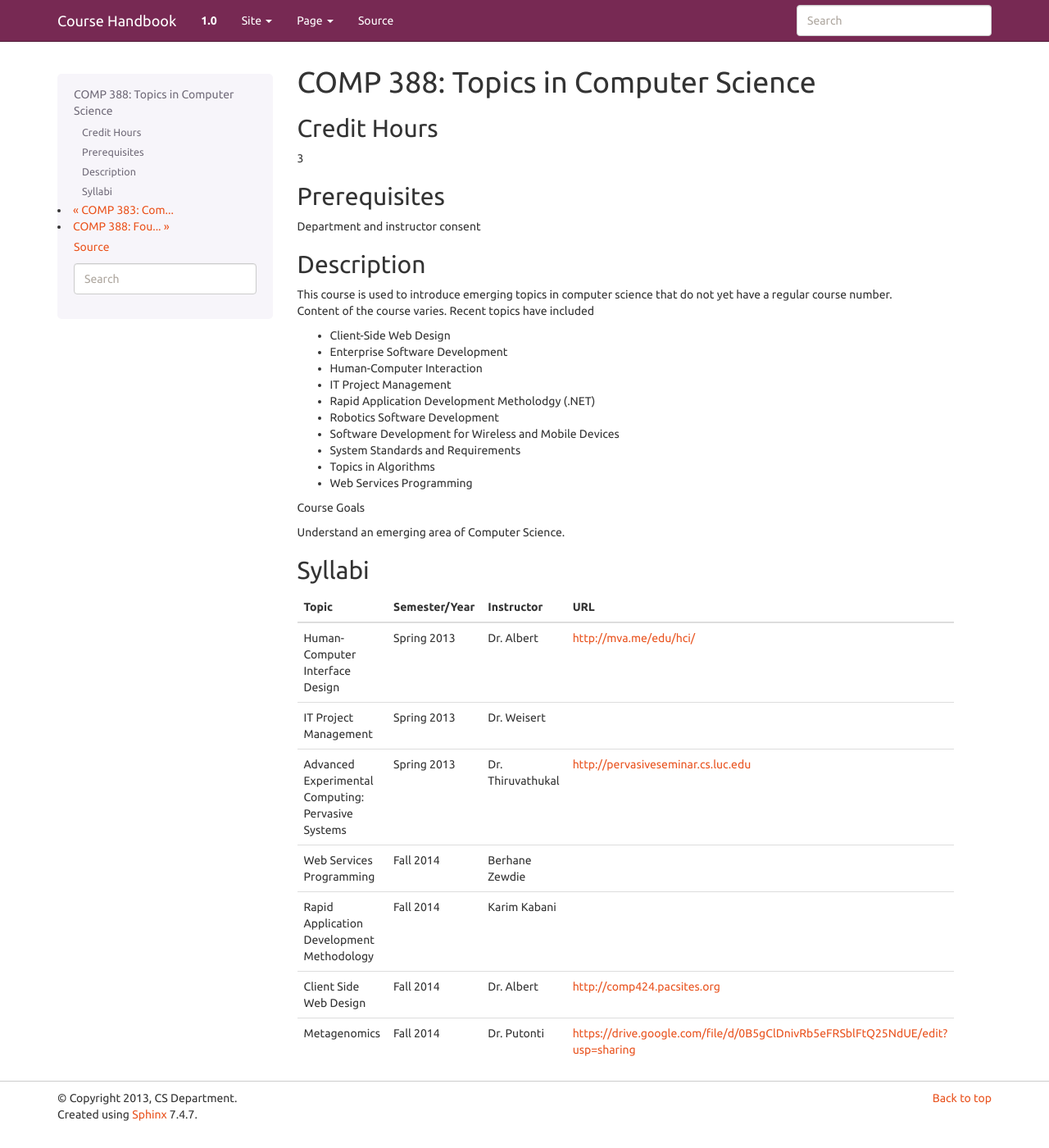
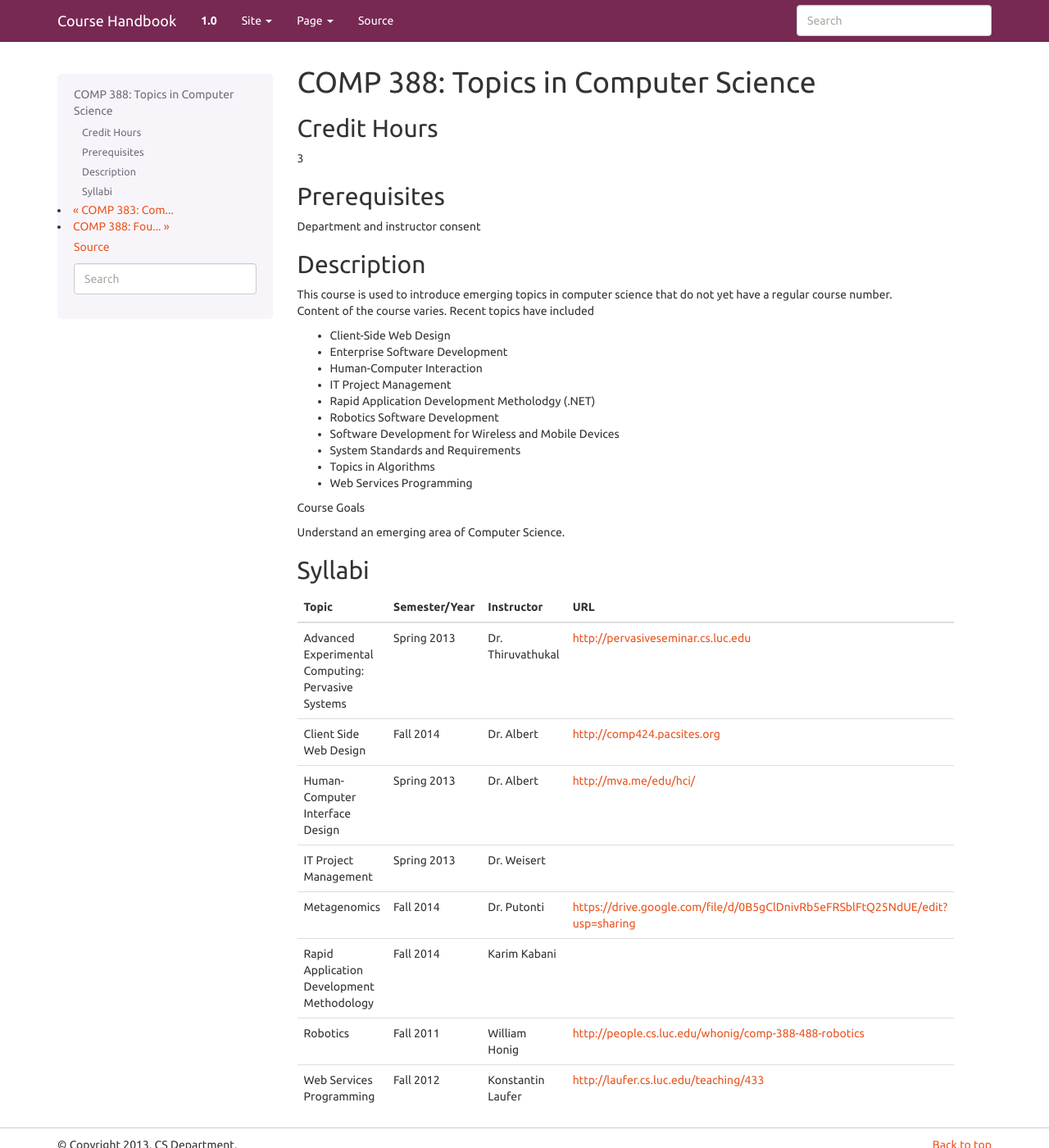
Before and after one commit to kyang5/coursedescriptions, a Sphinx documentation site: the page built from source/comp388.rst, in a window 1280 px wide and 1400 px high. Shown: the whole window at 82% size. Built offline with Sphinx 7.4.7, drawn with Linux system fonts in a browser that asks for light colours.

Commit message:
Updated syllabus info for COMP 388

```diff
--- a/source/comp388.rst
+++ b/source/comp388.rst
@@ -41,10 +41,11 @@ Syllabi
    	:header: "Topic", "Semester/Year", "Instructor", "URL"
    	:widths: 40, 15, 25, 50
 
+	"Advanced Experimental Computing: Pervasive Systems", "Spring 2013", "Dr. Thiruvathukal", "http://pervasiveseminar.cs.luc.edu"
+	"Client Side Web Design", "Fall 2014", "Dr. Albert", "http://comp424.pacsites.org"
 	"Human-Computer Interface Design", "Spring 2013", "Dr. Albert", "http://mva.me/edu/hci/"
 	"IT Project Management", "Spring 2013", "Dr. Weisert", ""
-	"Advanced Experimental Computing: Pervasive Systems", "Spring 2013", "Dr. Thiruvathukal", "http://pervasiveseminar.cs.luc.edu"
-	"Web Services Programming", "Fall 2014", "Berhane Zewdie", ""
+	"Metagenomics", "Fall 2014", "Dr. Putonti", "https://drive.google.com/file/d/0B5gClDnivRb5eFRSblFtQ25NdUE/edit?usp=sharing"
 	"Rapid Application Development Methodology", "Fall 2014", "Karim Kabani", ""
-	"Client Side Web Design", "Fall 2014", "Dr. Albert", "http://comp424.pacsites.org"
-	"Metagenomics", "Fall 2014", "Dr. Putonti", "https://drive.google.com/file/d/0B5gClDnivRb5eFRSblFtQ25NdUE/edit?usp=sharing"
+	"Robotics", "Fall 2011", "William Honig", "http://people.cs.luc.edu/whonig/comp-388-488-robotics"
+	"Web Services Programming", "Fall 2012", "Konstantin Laufer", "http://laufer.cs.luc.edu/teaching/433"
```
